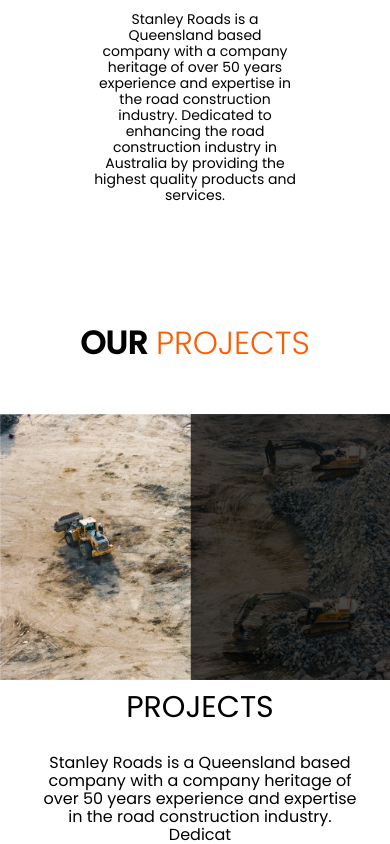
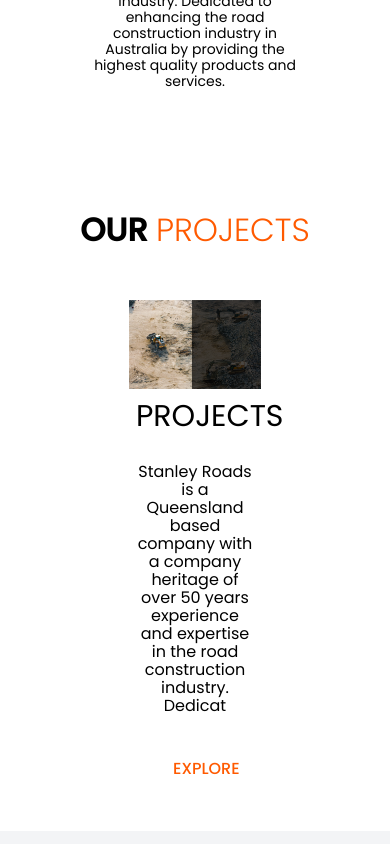
Before and after one commit to tielass/asfalting-website, a React (Create React App) app: page / in a window 390 px wide. Shown: the part 1464-2308 px from the top of the page. Built offline with nearby package versions, Linux system fonts and the light colour scheme.

Commit message:
small screen changes

```diff
--- a/src/App.css
+++ b/src/App.css
@@ -73,7 +73,7 @@
   }
 
   .topImg {
-    width: 400px;
+    width: 90%;
   }
 
   .homepageContainer .bottomSide {
@@ -84,7 +84,7 @@
   /* Projects */
 
   .projects--image {
-    width: 400px;
+    width: 90%;
   }
 
   .projects--container{
```
